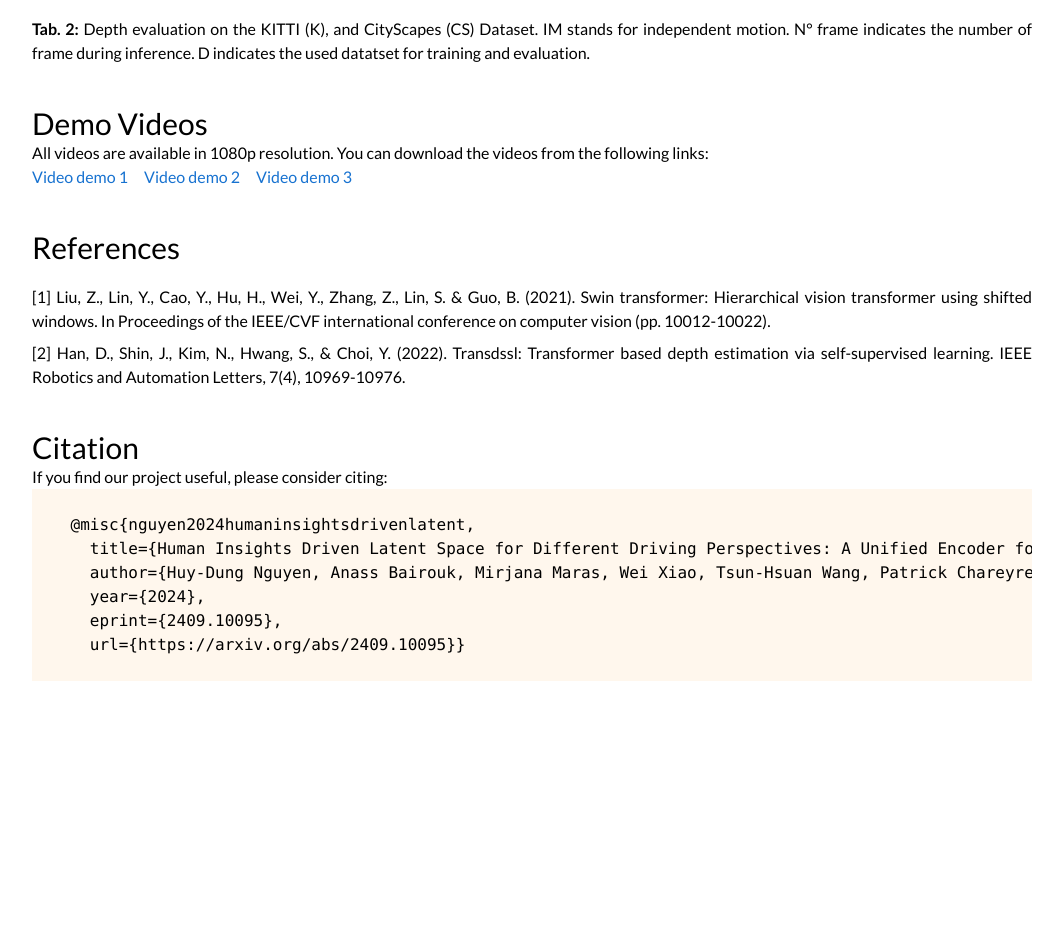
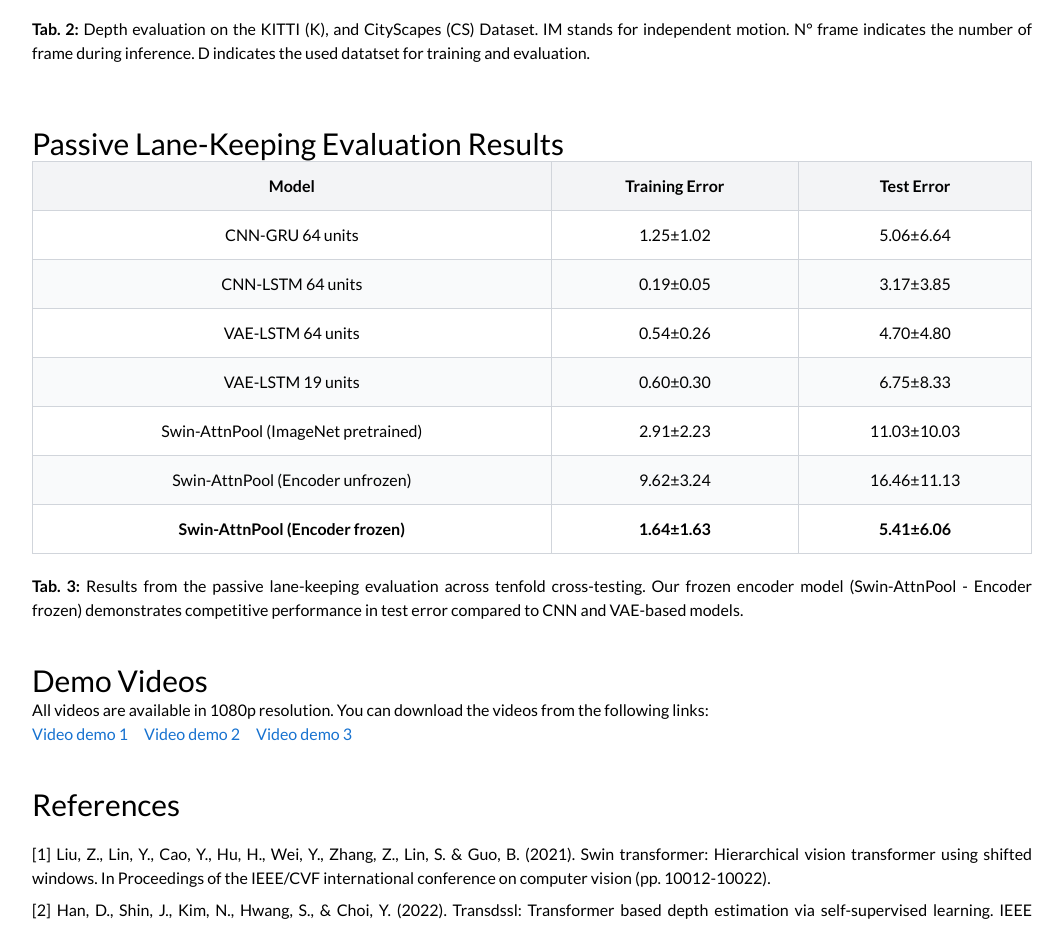
Before and after one commit to HI-ComputerVision/uni-encoder, a website: page index.html in a window 1280 px wide. Shown: the part 5909-6834 px from the top of the page, without its empty margins (108-1171 px from the left). Before the commit the page ends 6590 px from the top, so only its background shows below. Drawn offline with nearby package versions, Linux system fonts and the light colour scheme.

Commit message:
[ADD] add passive lane-keeping evaluation results table to index.html

```diff
--- a/index.html
+++ b/index.html
@@ -976,6 +976,60 @@
           </p>
         </div>
       </div>
+      <div id="passive-lane-keeping" class="w-full max-w-[1000px] mx-auto mt-10">
+        <h3 class="text-3xl">Passive Lane-Keeping Evaluation Results</h3>
+        <div class="overflow-x-auto scrollbar-thin scrollbar-thumb-orange-600 scrollbar-track-orange-200">
+          <table class="border-collapse border border-gray-300 shadow-md w-full text-center">
+            <thead>
+              <tr class="bg-gray-100">
+                <th class="border border-gray-300 px-6 py-3 font-semibold">Model</th>
+                <th class="border border-gray-300 px-6 py-3 font-semibold">Training Error</th>
+                <th class="border border-gray-300 px-6 py-3 font-semibold">Test Error</th>
+              </tr>
+            </thead>
+            <tbody>
+              <tr class="odd:bg-white even:bg-gray-50">
+                <td class="border border-gray-300 px-6 py-3">CNN-GRU 64 units</td>
+                <td class="border border-gray-300 px-6 py-3">1.25±1.02</td>
+                <td class="border border-gray-300 px-6 py-3">5.06±6.64</td>
+              </tr>
+              <tr class="odd:bg-white even:bg-gray-50">
+                <td class="border border-gray-300 px-6 py-3">CNN-LSTM 64 units</td>
+                <td class="border border-gray-300 px-6 py-3">0.19±0.05</td>
+                <td class="border border-gray-300 px-6 py-3">3.17±3.85</td>
+              </tr>
+              <tr class="odd:bg-white even:bg-gray-50">
+                <td class="border border-gray-300 px-6 py-3">VAE-LSTM 64 units</td>
+                <td class="border border-gray-300 px-6 py-3">0.54±0.26</td>
+                <td class="border border-gray-300 px-6 py-3">4.70±4.80</td>
+              </tr>
+              <tr class="odd:bg-white even:bg-gray-50">
+                <td class="border border-gray-300 px-6 py-3">VAE-LSTM 19 units</td>
+                <td class="border border-gray-300 px-6 py-3">0.60±0.30</td>
+                <td class="border border-gray-300 px-6 py-3">6.75±8.33</td>
+              </tr>
+              <tr class="odd:bg-white even:bg-gray-50">
+                <td class="border border-gray-300 px-6 py-3">Swin-AttnPool (ImageNet pretrained)</td>
+                <td class="border border-gray-300 px-6 py-3">2.91±2.23</td>
+                <td class="border border-gray-300 px-6 py-3">11.03±10.03</td>
+              </tr>
+              <tr class="odd:bg-white even:bg-gray-50">
+                <td class="border border-gray-300 px-6 py-3">Swin-AttnPool (Encoder unfrozen)</td>
+                <td class="border border-gray-300 px-6 py-3">9.62±3.24</td>
+                <td class="border border-gray-300 px-6 py-3">16.46±11.13</td>
+              </tr>
+              <tr class="odd:bg-white even:bg-gray-50">
+                <td class="border border-gray-300 px-6 py-3 font-bold">Swin-AttnPool (Encoder frozen)</td>
+                <td class="border border-gray-300 px-6 py-3 font-bold">1.64±1.63</td>
+                <td class="border border-gray-300 px-6 py-3 font-bold">5.41±6.06</td>
+              </tr>
+            </tbody>
+          </table>
+        </div>
+        <p class="text-justify w-full mt-5">
+          <strong>Tab. 3:</strong> Results from the passive lane-keeping evaluation across tenfold cross-testing. Our frozen encoder model (Swin-AttnPool - Encoder frozen) demonstrates competitive performance in test error compared to CNN and VAE-based models.
+        </p>
+      </div>
     </div>
 
     <div id="videos" class="px-5 mt-10 mx-auto">
```
